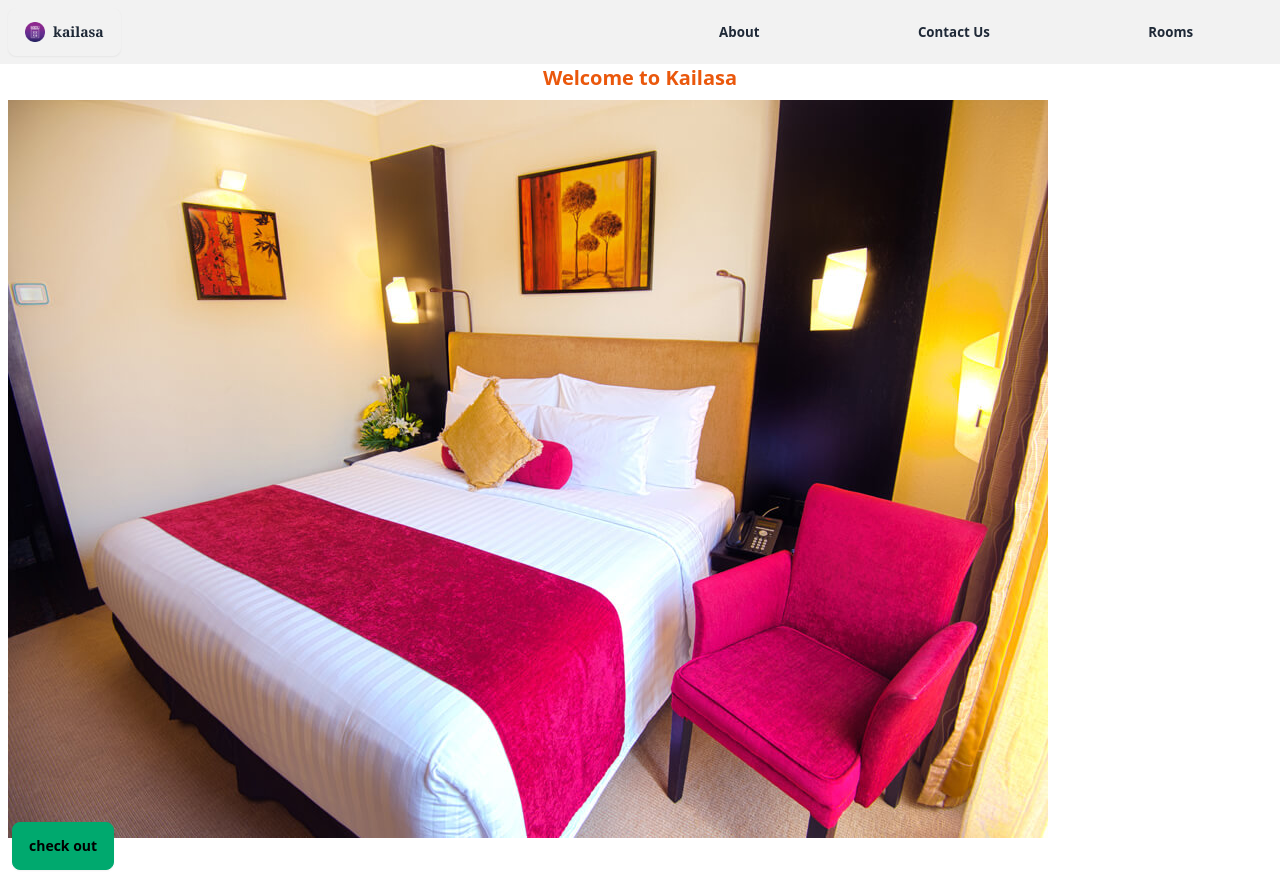
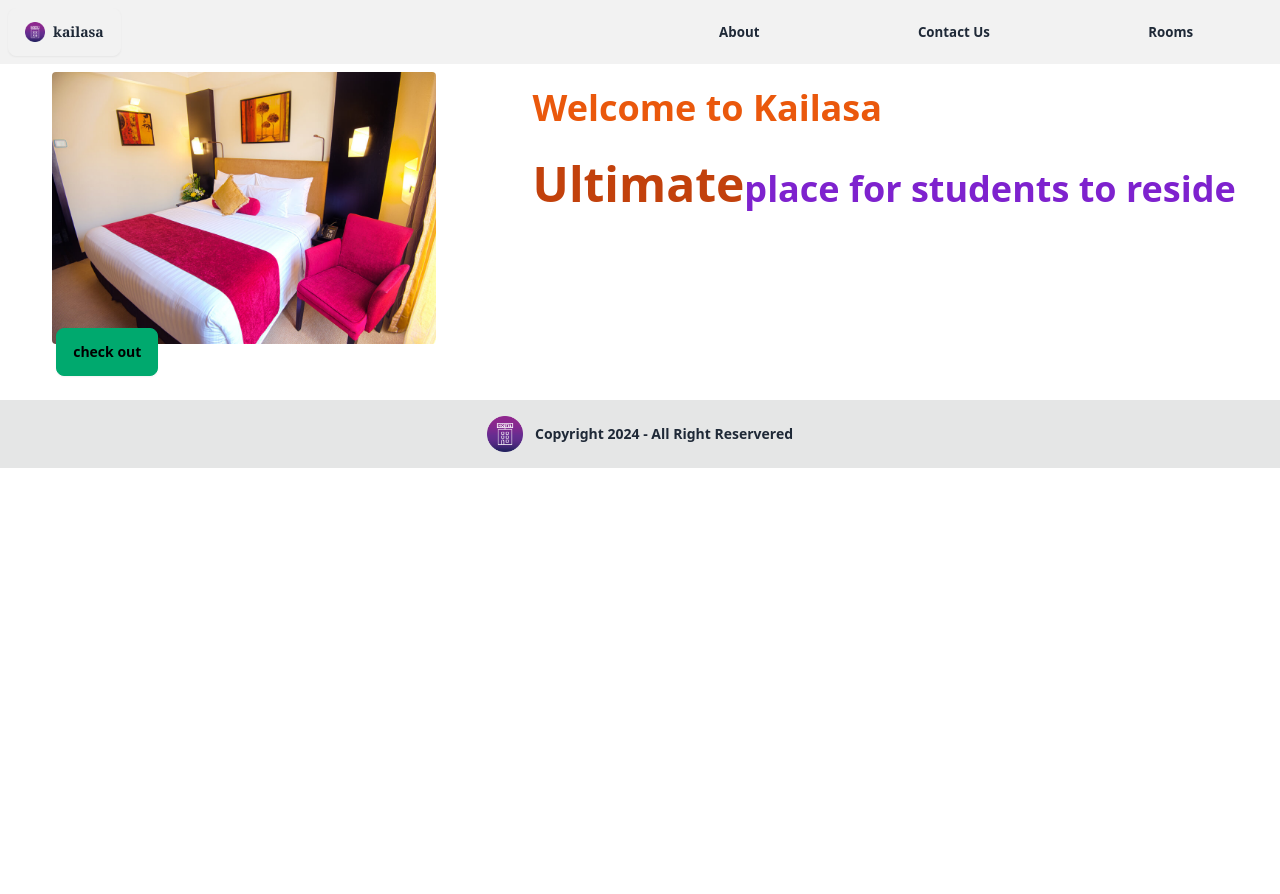
Before and after one commit to SHRIVISHNU-CM/hostel_management, a React (Vite) app in the folder client/: page / in a window 1280 px wide. After the commit the page ends 800 px from the top, so only its background shows below. Built offline with nearby package versions, Linux system fonts and the light colour scheme.

Commit message:
head section

```diff
--- a/client/src/components/Home.jsx
+++ b/client/src/components/Home.jsx
@@ -1,14 +1,34 @@
 import { Link } from "react-router-dom"
 import room1 from "../assets/room1.jpg"
+import logo from "../assets/logo.png"
 function Home() {
     return (
         <>
-            <h1 className="font-semibold text-center text-orange-600 text-xl">Welcome to Kailasa</h1>
-            <div>
-                <img src={room1} className="p-2"/>
-                <Link to="/allrooms" className="btn btn-success relative bottom-6 left-3">check out</Link>
-            </div>
+            <head className="flex justify-around">
+                <div>
+                    <img src={room1} className="p-2 w-[400px] rounded-xl" />
+                    <Link to="/allrooms" className="btn btn-success relative bottom-6 left-3">check out</Link>
+                </div>
+                <div>
+                <h1 className="font-semibold text-orange-600 text-4xl my-6">Welcome to Kailasa</h1>
+                <h1 className=" my-8">
+                <span className="font-bold  text-5xl text-orange-700">Ultimate</span>
+                <span className="font-semibold text-4xl text-purple-700">place for students to reside</span></h1>
+                </div>
+            </head>
 
+
+
+            <footer className="footer footer-center bg-base-300  text-base-content p-4">
+                <div className="flex gap-3">
+                    <img src={logo} className=" w-9" />
+                    <aside>
+                        <p className="font-semibold">
+                            Copyright {new Date().getFullYear()} - All Right Reservered
+                        </p>
+                    </aside>
+                </div>
+            </footer>
         </>
     )
 }
```
